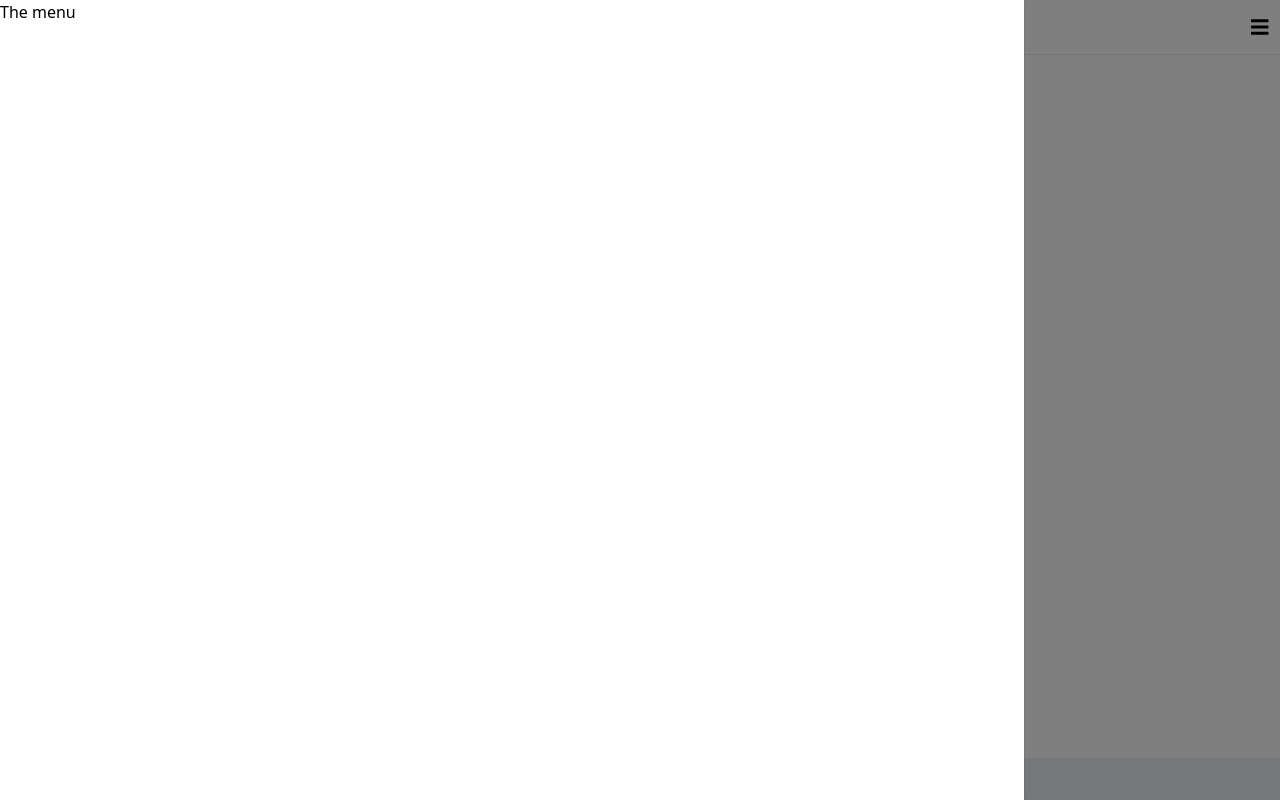
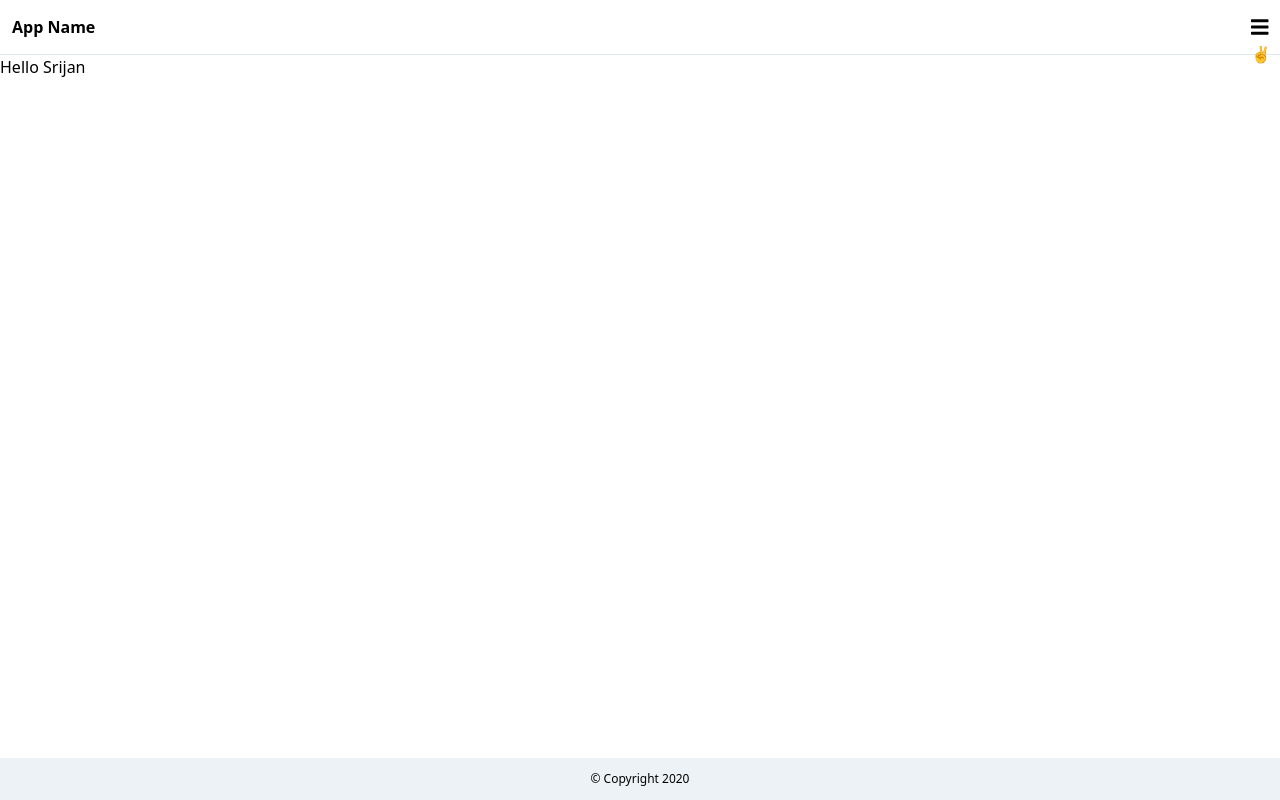
Before and after one commit to srijan-shrestha/learning-react, a React (Create React App) app: page / in a window 1280 px wide. Both pictures are taken after a click on the icon 1259 px from the left and 26 px from the top of the page. Built offline with nearby package versions, Linux system fonts and the light colour scheme.

Commit message:
Change react version Add react spring animation Using atransition animation for navbar

```diff
--- a/package.json
+++ b/package.json
@@ -13,9 +13,10 @@
     "axios": "^0.20.0",
     "install": "^0.13.0",
     "postcss-cli": "^7.1.2",
-    "react": "^16.7.0-alpha.2",
-    "react-dom": "^16.7.0-alpha.2",
+    "react": "^16.13.1",
+    "react-dom": "^16.13.1",
     "react-scripts": "3.4.3",
+    "react-spring": "^8.0.27",
     "tailwindcss": "^1.8.10"
   },
   "scripts": {
--- a/src/Components/Navigation.js
+++ b/src/Components/Navigation.js
@@ -1,36 +1,48 @@
 import React, { useState } from 'react';
 import { FontAwesomeIcon } from '@fortawesome/react-fontawesome'
 import { faBars } from '@fortawesome/free-solid-svg-icons'
-
+import {useTransition, animated} from 'react-spring'
 
 function Navigation() {
     const [showMenu, setShowMenu] = useState(false)
-    let menu
-    let menuMask
+    const transitions = useTransition(showMenu, null, {
+        from: { position: 'absolute', opacity: 0 },
+        enter: { opacity: 1 },
+        leave: { opacity: 0 },
+    })
+    // className="fixed bg-white top-0 left-0 w-4/5 h-full z-50 shadow" menu
+    // className="bg-black-t-50 fixed top-0 left-0 w-full h-full z-50" menu mask
+    // let menu
+    // let menuMask
 
-    if(showMenu) {
-        menu =
-        <div className="fixed bg-white top-0 left-0 w-4/5 h-full z-50 shadow">
-            The menu
-        </div>
-        menuMask =
-        <div className="bg-black-t-50 fixed top-0 left-0 w-full h-full z-50">
-            onClick={() => setShowMenu(false) }
-        </div>
-    }
+    // if(showMenu) {
+    //     menu =
+    //     <div >
+    //         The menu
+    //     </div>
+    //     menuMask =
+    //     <div
+    //     onClick={() => setShowMenu(false) }>
+    //     </div>
+    // }
     return (
         <nav>
             <span className="text-xl">
-            <FontAwesomeIcon
-                icon={faBars}
-                onClick={() => setShowMenu(!showMenu) }
-            />
+                <FontAwesomeIcon
+                    icon={faBars}
+                    onClick={() => setShowMenu(!showMenu) }
+                />
             </span>
+            {
+                transitions.map(({ item, key, props }) =>
+                    item && <animated.div key={key} style={props}>✌️</animated.div>
+                )
+            }
 
-            { menuMask }
-            { menu }
+            {/* { menuMask }
+            { menu } */}
         </nav>
-    );
+    )
 }
 
-export default Navigation;
+export default Navigation
```
Also changed, not shown: 1 other file (tests, documents, lock files or other folders).
